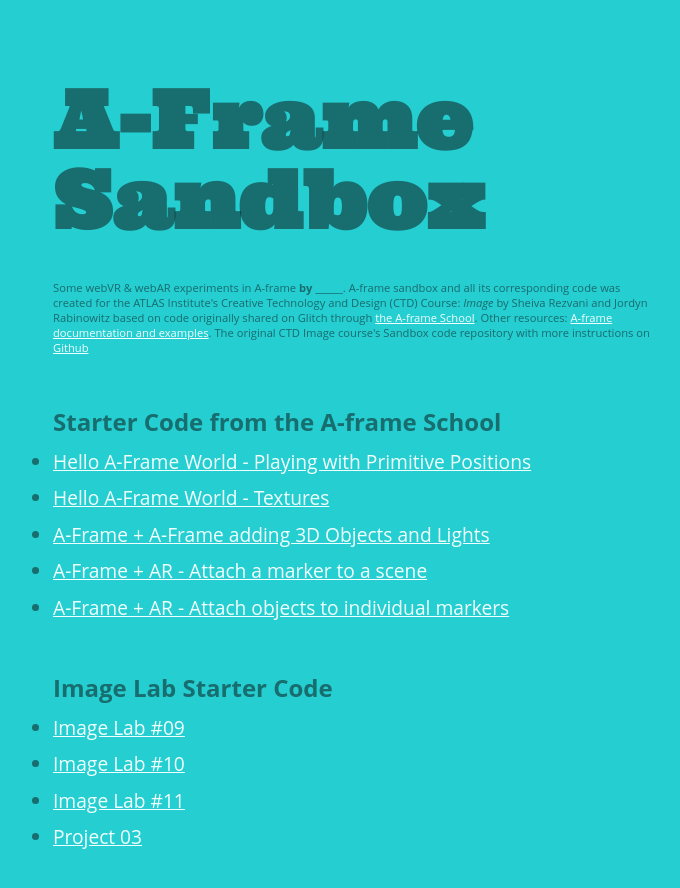
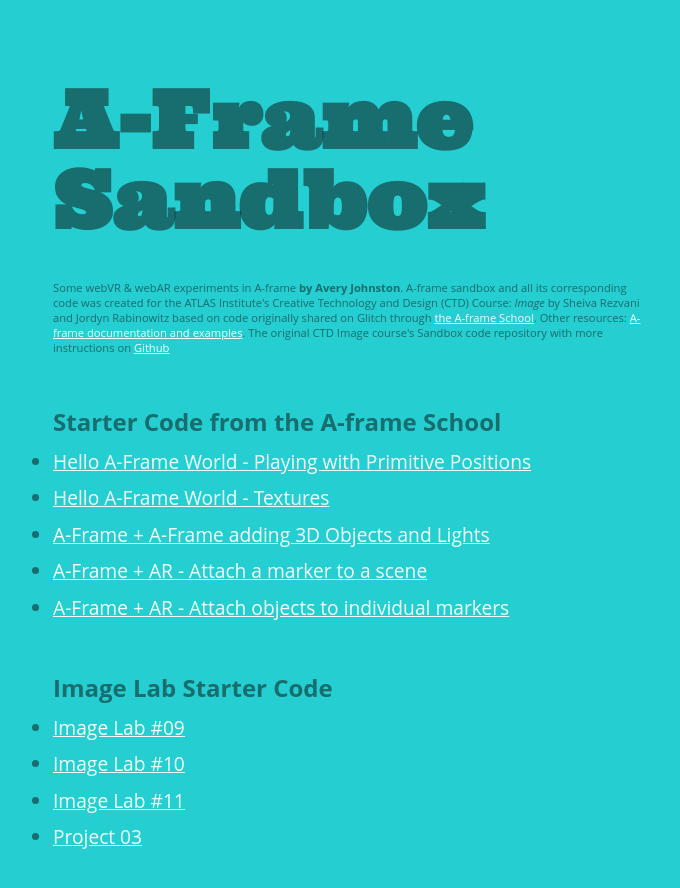
Before and after one commit to soul222s/ImageFall2025, a plain HTML site: page index.html in a window 1280 px wide. Shown: the whole page, without its empty margins (203-883 px from the left). Drawn offline with Linux system fonts and the light colour scheme; a web font is replaced by a local one.

Commit message:
Changed Index Name

```diff
--- a/index.html
+++ b/index.html
@@ -7,7 +7,7 @@
   </head>
   <body>
     <h1>A-Frame Sandbox</h1>
-    <p>Some webVR &amp; webAR experiments in A-frame <b>by ______</b>. A-frame sandbox and all its corresponding code was created for the ATLAS Institute's Creative Technology and Design &#40;CTD&#41; Course: <i>Image</i> by Sheiva Rezvani and Jordyn Rabinowitz based on code originally shared on Glitch through <a href="https://aframe.io/aframe-school/#/" target="_blank">the A-frame School</a>. Other resources: <a href="https://aframe.io/">A-frame documentation and examples</a>. The original CTD Image course&#39;s Sandbox code repository with more instructions on <a href="https://github.com/sheiva/aframe-example-code">Github</a> </p>
+    <p>Some webVR &amp; webAR experiments in A-frame <b>by Avery Johnston</b>. A-frame sandbox and all its corresponding code was created for the ATLAS Institute's Creative Technology and Design &#40;CTD&#41; Course: <i>Image</i> by Sheiva Rezvani and Jordyn Rabinowitz based on code originally shared on Glitch through <a href="https://aframe.io/aframe-school/#/" target="_blank">the A-frame School</a>. Other resources: <a href="https://aframe.io/">A-frame documentation and examples</a>. The original CTD Image course&#39;s Sandbox code repository with more instructions on <a href="https://github.com/sheiva/aframe-example-code">Github</a> </p>
 
     <h2>Starter Code from the A-frame School</h2>
     <ul>
```
